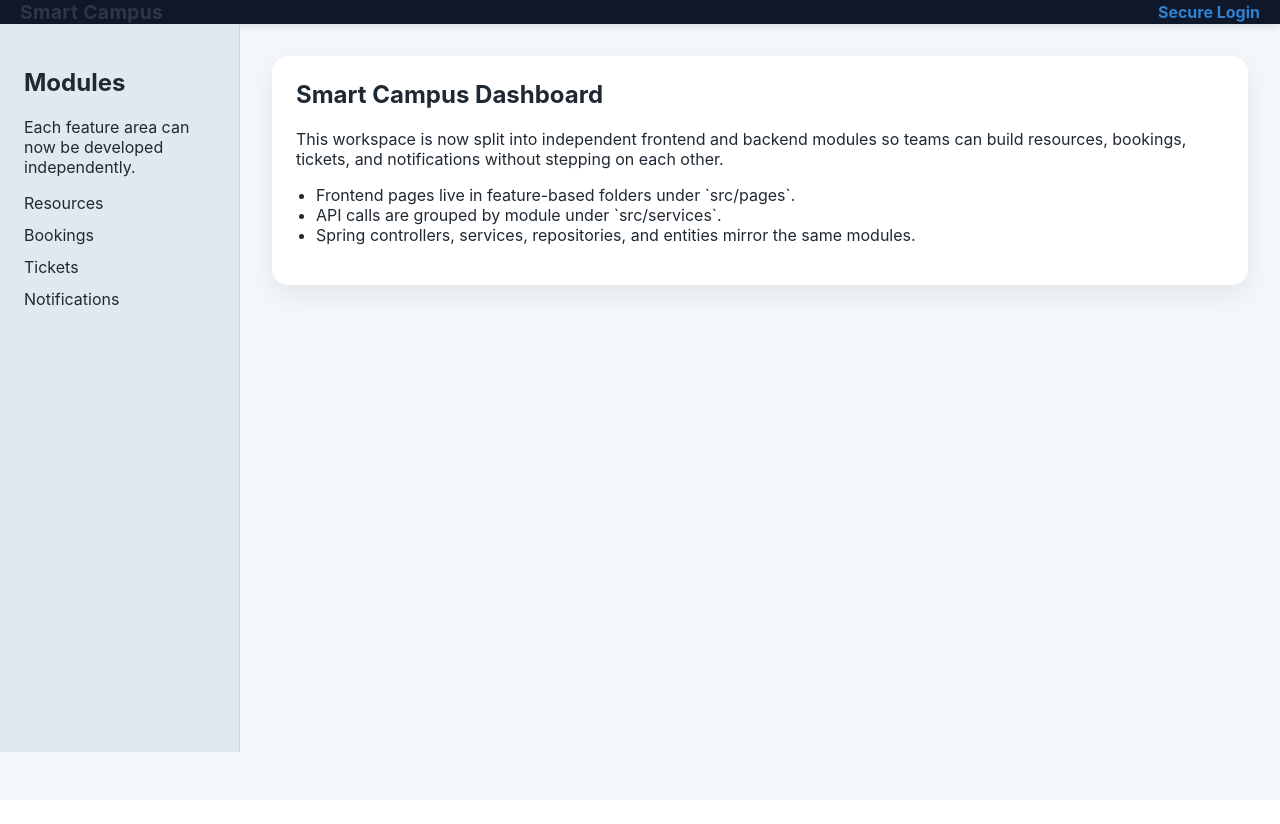
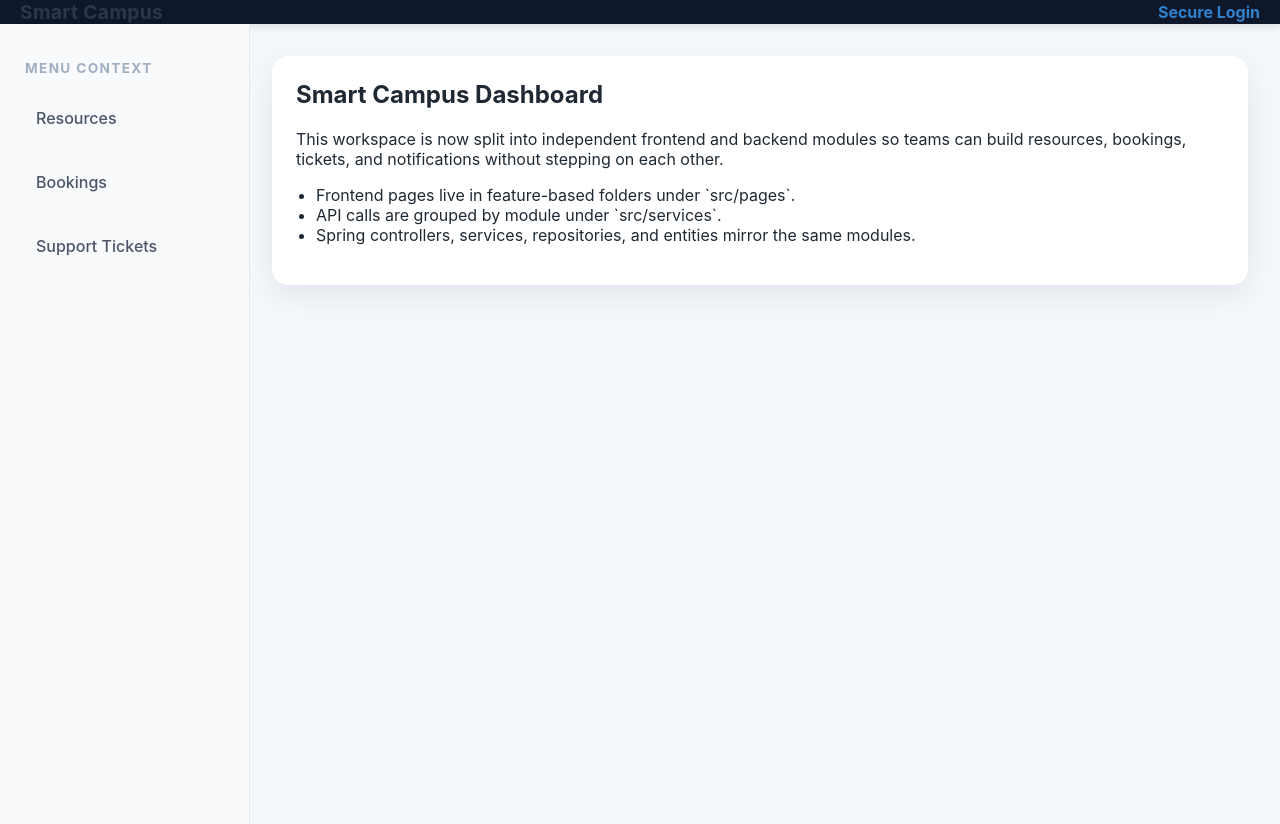
Before and after one commit to ThisulaLewhan/it3030-paf-2026-smart-campus-group-we-90, a React (Create React App) app in the folder frontend/: page / in a window 1280 px wide. Before the commit the page ends 800 px from the top, so only its background shows below. Built offline with nearby package versions, Linux system fonts and the light colour scheme; no server answers.

Commit message:
feat: add role-based navigation visibility in frontend

```diff
--- a/frontend/src/components/Sidebar.js
+++ b/frontend/src/components/Sidebar.js
@@ -1,28 +1,74 @@
 import { NavLink } from "react-router-dom";
+import { useAuth } from "../context/AuthContext";
 
+// Master configuration dictionary for all navigational routes on the frontend!
+// By adding the 'allowedRoles' array prop, we dynamically secure elements from the DOM without writing dozens of messy if-else checks
 const moduleLinks = [
+  // Universally visible to any logged-in student/user
   { to: "/resources", label: "Resources" },
   { to: "/bookings", label: "Bookings" },
-  { to: "/tickets", label: "Tickets" },
-  { to: "/notifications", label: "Notifications" },
+  { to: "/tickets", label: "Support Tickets" },
+
+  // Explicitly restricted structural elements that require massive privilege
+  { to: "/admin/users", label: "User Roles", allowedRoles: ["ADMIN"] },
+  { to: "/admin/system", label: "System Config", allowedRoles: ["ADMIN"] },
 ];
 
 function Sidebar() {
+  // Directly tap the Context Provider to read the raw memory state continuously
+  const { user } = useAuth();
+  const userRole = user?.role;
+
+  // Single source-of-truth filter loop
+  // It mechanically strips unapproved links cleanly from the React DOM before rendering
+  const visibleLinks = moduleLinks.filter((link) => {
+    // 1. If no specific roles are enforced, the module is globally accessible to anyone
+    if (!link.allowedRoles || link.allowedRoles.length === 0) return true;
+
+    // 2. If it is strict, cross-reference the user's DB Enum immediately
+    return userRole && link.allowedRoles.includes(userRole);
+  });
+
   return (
-    <aside className="sidebar">
-      <h2>Modules</h2>
-      <p>Each feature area can now be developed independently.</p>
-      <ul>
-        {moduleLinks.map((link) => (
+    <aside className="sidebar" style={{ width: '250px', padding: '25px 20px', background: '#f8fafc', height: '100%', minHeight: '100vh', borderRight: '1px solid #e2e8f0', boxSizing: 'border-box' }}>
+
+      <h2 style={{ fontSize: '0.85rem', color: '#a0aec0', textTransform: 'uppercase', letterSpacing: '0.1em', marginBottom: '1.25rem', paddingLeft: '5px' }}>
+        Menu Context
+      </h2>
+
+      <ul style={{ listStyle: 'none', padding: 0, margin: 0, display: 'flex', flexDirection: 'column', gap: '8px' }}>
+
+        {/* Magically iterate only over structurally cleared UI components */}
+        {visibleLinks.map((link) => (
           <li key={link.to}>
             <NavLink
               className={({ isActive }) => (isActive ? "active" : "")}
               to={link.to}
+              style={({ isActive }) => ({
+                display: 'flex',
+                alignItems: 'center',
+                justifyContent: 'space-between',
+                padding: '12px 16px',
+                textDecoration: 'none',
+                color: isActive ? '#2b6cb0' : '#4a5568',
+                backgroundColor: isActive ? '#ebf8ff' : 'transparent',
+                borderRadius: '8px',
+                fontWeight: isActive ? '600' : '500',
+                transition: 'all 0.2s ease',
+              })}
             >
-              {link.label}
+              <span>{link.label}</span>
+
+              {/* Optional: Visually tag heavily restricted elements so Admins know they are in a protected area */}
+              {link.allowedRoles && link.allowedRoles.includes('ADMIN') && (
+                <span style={{ fontSize: '0.65rem', background: '#fed7d7', color: '#c53030', padding: '2px 6px', borderRadius: '4px', fontWeight: 'bold' }}>
+                  ADMIN
+                </span>
+              )}
             </NavLink>
           </li>
         ))}
+
       </ul>
     </aside>
   );
```
